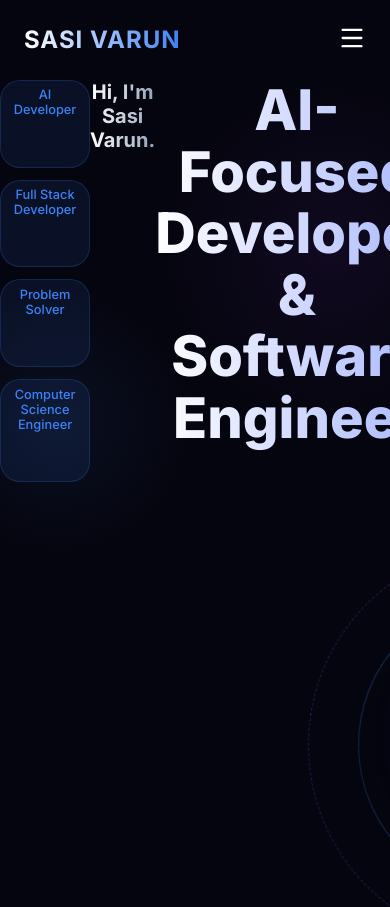
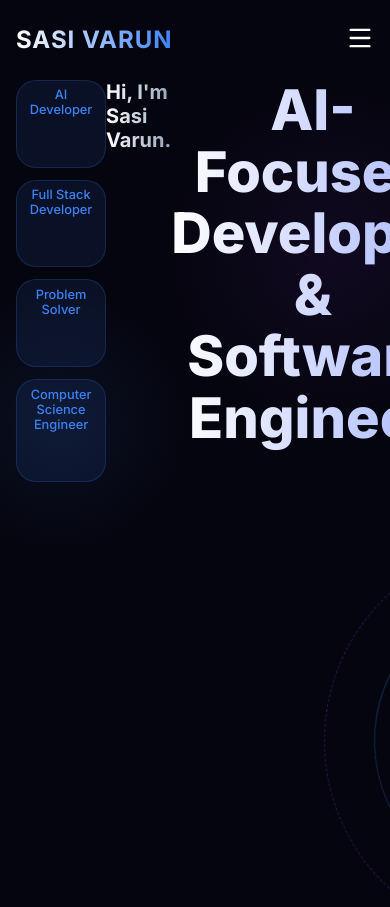
Before and after one commit to SASIVARUN-31047/PORTFOLIO, a React (Vite) app: page / in a window 390 px wide. Shown: the top 907 px of the page. Built offline with nearby package versions, Linux system fonts and the light colour scheme.

Commit message:
Fix layout and alignment to be completely left-aligned in a unified container

```diff
--- a/src/components/About.jsx
+++ b/src/components/About.jsx
@@ -33,7 +33,7 @@ const About = () => {
     },
     statCard: {
       padding: '1.5rem',
-      textAlign: 'center',
+      textAlign: 'left',
       display: 'flex',
       flexDirection: 'column',
       gap: '0.5rem'
--- a/src/components/Certifications.jsx
+++ b/src/components/Certifications.jsx
@@ -15,8 +15,8 @@ const Certifications = () => {
       padding: '2.5rem 2rem',
       display: 'flex',
       flexDirection: 'column',
-      alignItems: 'center',
-      textAlign: 'center',
+      alignItems: 'flex-start',
+      textAlign: 'left',
       transition: 'transform 0.3s ease',
       cursor: 'pointer'
     },
@@ -26,7 +26,7 @@ const Certifications = () => {
       borderRadius: '50%',
       background: 'rgba(59, 130, 246, 0.1)',
       display: 'flex',
-      alignItems: 'center',
+      alignItems: 'flex-start',
       justifyContent: 'center',
       color: '#3b82f6',
       marginBottom: '1.5rem'
@@ -45,7 +45,7 @@ const Certifications = () => {
     link: {
       marginTop: 'auto',
       display: 'inline-flex',
-      alignItems: 'center',
+      alignItems: 'flex-start',
       gap: '0.5rem',
       color: '#3b82f6',
       fontSize: '0.9rem',
--- a/src/components/CodingProfile.jsx
+++ b/src/components/CodingProfile.jsx
@@ -12,8 +12,8 @@ const CodingProfile = () => {
       overflow: 'hidden',
       display: 'flex',
       flexDirection: 'column',
-      alignItems: 'center',
-      textAlign: 'center'
+      alignItems: 'flex-start',
+      textAlign: 'left'
     },
     iconBg: {
       position: 'absolute',
@@ -40,7 +40,7 @@ const CodingProfile = () => {
     skillsGrid: {
       display: 'flex',
       flexWrap: 'wrap',
-      justifyContent: 'center',
+      justifyContent: 'flex-start',
       gap: '1rem'
     },
     skillBadge: {
@@ -60,7 +60,7 @@ const CodingProfile = () => {
         <div className="glass" style={styles.card}>
           <Terminal size={300} style={styles.iconBg} />
 
-          <div style={{ display: 'flex', alignItems: 'center', gap: '1rem', marginBottom: '1rem', color: '#3b82f6' }}>
+          <div style={{ display: 'flex', alignItems: 'flex-start', gap: '1rem', marginBottom: '1rem', color: '#3b82f6' }}>
             <Code2 size={32} />
           </div>
 
--- a/src/components/Hero.jsx
+++ b/src/components/Hero.jsx
@@ -18,8 +18,8 @@ const Hero = () => {
     },
     grid: {
       display: 'grid',
-      gridTemplateColumns: '1fr 1fr',
-      gap: '4rem',
+      gridTemplateColumns: '1.1fr 0.9fr',
+      gap: '60px',
       alignItems: 'center'
     },
     badgeContainer: {
@@ -141,7 +141,7 @@ const Hero = () => {
 
   return (
     <section id="home" style={styles.section}>
-      <div className="container" style={styles.grid} className="hero-grid">
+      <div className="container hero-grid" style={styles.grid}>
         <motion.div
           initial={{ opacity: 0, y: 30 }}
           animate={{ opacity: 1, y: 0 }}
--- a/src/components/Resume.jsx
+++ b/src/components/Resume.jsx
@@ -8,7 +8,7 @@ const Resume = () => {
   const styles = {
     card: {
       padding: '4rem 2rem',
-      textAlign: 'center',
+      textAlign: 'left',
       background: 'linear-gradient(to right, rgba(15, 15, 30, 0.8), rgba(25, 25, 50, 0.8))',
       border: '1px solid rgba(59, 130, 246, 0.2)'
     },
@@ -21,13 +21,13 @@ const Resume = () => {
       color: 'var(--text-secondary)',
       fontSize: '1.1rem',
       maxWidth: '600px',
-      margin: '0 auto 2.5rem',
+      margin: '0 0 2.5rem 0',
       lineHeight: 1.6
     },
     actions: {
       display: 'flex',
       gap: '1rem',
-      justifyContent: 'center',
+      justifyContent: 'flex-start',
       flexWrap: 'wrap'
     }
   };
@@ -36,7 +36,7 @@ const Resume = () => {
     <section id="resume">
       <div className="container">
         <div className="glass" style={styles.card}>
-          <h2 style={{...styles.title, background: 'none', WebkitTextFillColor: 'initial', textAlign: 'center'}}>
+          <h2 style={{...styles.title, background: 'none', WebkitTextFillColor: 'initial', textAlign: 'left'}}>
             Want to know more about my experience?
           </h2>
           <p style={styles.text}>
--- a/src/index.css
+++ b/src/index.css
@@ -50,7 +50,7 @@ h1, h2, h3, h4, h5 {
 h2 {
   font-size: 2.5rem;
   margin-bottom: 2rem;
-  text-align: center;
+  text-align: left;
   background: linear-gradient(to right, #fff, #94a3b8);
   -webkit-background-clip: text;
   -webkit-text-fill-color: transparent;
@@ -58,9 +58,23 @@ h2 {
 
 /* Layout */
 .container {
-  max-width: 1200px;
+  width: 100%;
+  max-width: 1340px;
   margin: 0 auto;
-  padding: 0 1.5rem;
+  padding: 0 24px;
+  box-sizing: border-box;
+}
+
+@media (max-width: 1024px) {
+  .container {
+    padding: 0 32px;
+  }
+}
+
+@media (max-width: 768px) {
+  .container {
+    padding: 0 16px;
+  }
 }
 
 section {
```
